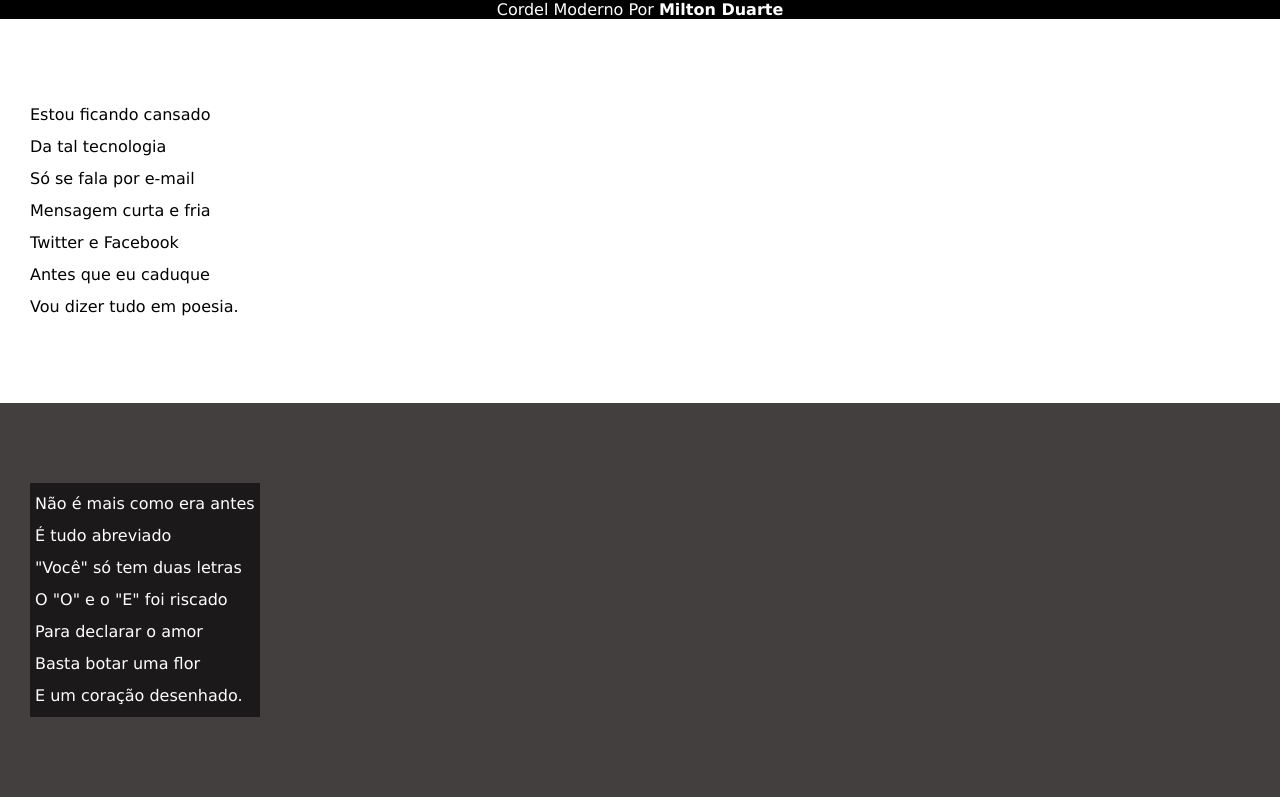
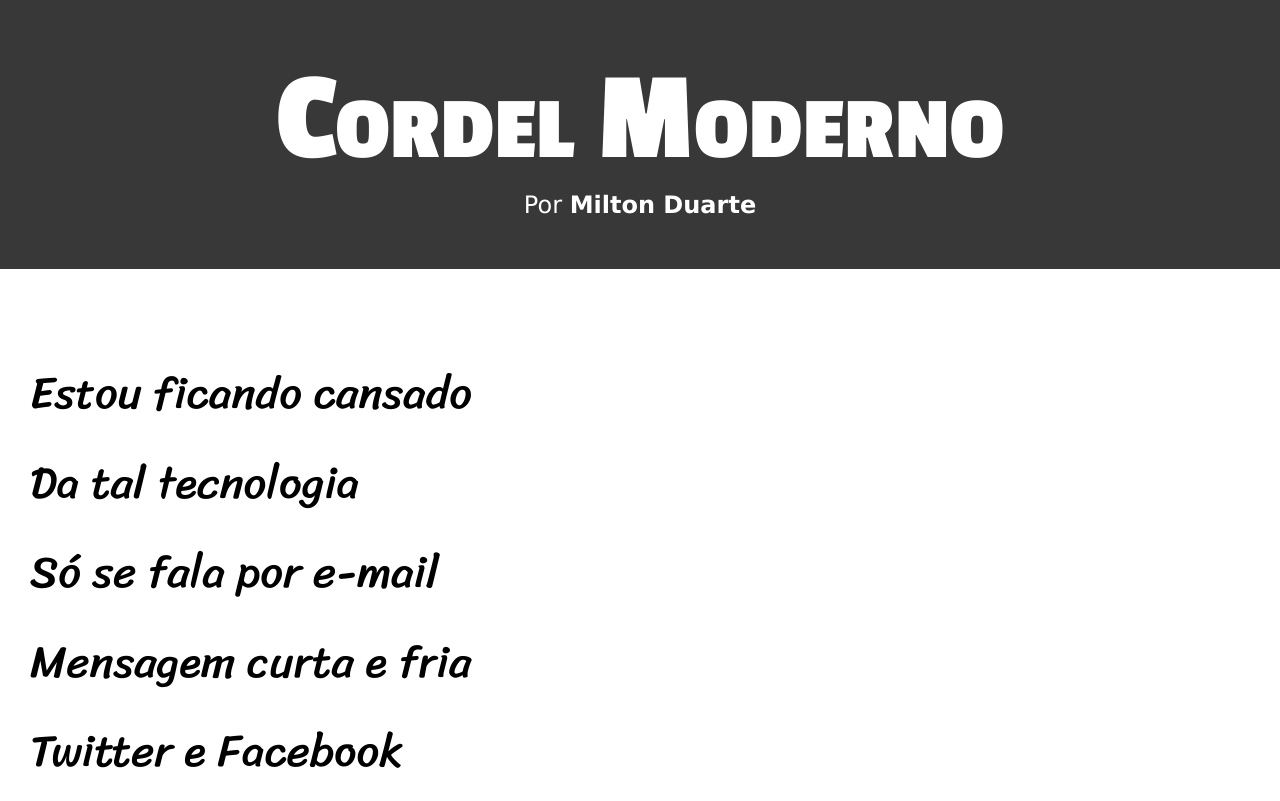
Before and after one commit to silviocastro006/Estudos_HTML-CSS, a plain HTML site: page Módulo 3 de 5/exercicios/desafio12/index.html in a window 1280 px wide. Shown: the top 801 px of the page. Drawn offline with Linux system fonts and the light colour scheme.

Commit message:
Continuação dos estudos

```diff
--- a/Módulo 3 de 5/exercicios/desafio12/estilo/style.css
+++ b/Módulo 3 de 5/exercicios/desafio12/estilo/style.css
@@ -14,6 +14,7 @@
 *{
     margin: 0px;
     padding: 0px;
+    font-size: 1em;
 }
 
 html, body{
@@ -23,7 +24,7 @@ html, body{
 }
 
 header{
-    background-color: black;
+    background-color: rgb(56, 56, 56);
     color: white;
     text-align: center;
 }
@@ -31,18 +32,21 @@ header{
 header > h1{
     padding-top: 50px;
     font-variant: small-caps;
-    font-family: 10vh
+    font-family: var(--fonte2);
+    font-size: 10vw;
 }
 
 header > p{
     padding-bottom: 50px;
-    font-size: 1em;
+    font-size: 1.5em;
 }
+
 
 header a, footer a {
     color: white;
     text-decoration: none;
     font-weight: bolder;
+
 }
 
 header a:hover, footer a:hover{
@@ -54,7 +58,12 @@ section{
     padding-bottom: 10vh;
     line-height: 2em;
     padding-left: 30px;
-    font-family: 3.5vh;
+    font-family: var(--fonte3);
+    font-size: 3.5vw;
+}
+
+section > p{
+    padding-bottom: 2em;
 }
 
 section.normal{
@@ -64,21 +73,37 @@ section.normal{
 
 
 section.imagem{
-    background-color: rgb(68, 63, 63);
+    background-color: rgba(51,51,51);
     color: white;
+    background-size: cover;
+    background-attachment: fixed;
 }
 
 section.imagem > p{
-    background-color: rgba(0, 0, 0, 0.596);
+    background-color: rgba(0, 0, 0, 0.212);
     display: inline-block;
     padding: 5px;
+    text-shadow: 1px 1px black;
+    box-shadow: inset 6px 6px 13px 0px rgba(0, 0, 0, 0.568);
 
+}
+
+section#img01{
+    background-image: url(../imagens/background001.jpg);
+    background-position: right center;
+}
+
+section#img02{
+    background-image: url(../imagens/background002.jpg);
 }
 
 
 footer{
-    background-color: black;
+    background-color: rgb(56, 56, 56);
     color: white;
     text-align: center;
     padding: 10px;
+    font-size: 1.5em;
+    padding: 20px;
+    text-align: center;
 }
--- a/Módulo 3 de 5/exercicios/desafio12/index.html
+++ b/Módulo 3 de 5/exercicios/desafio12/index.html
@@ -8,8 +8,8 @@
 </head>
 <body>
     <header>
-        Cordel Moderno
-        Por <a href="https://www.recantodasletras.com.br/poesias/3186743" target="_blank">Milton Duarte</a>
+        <h1>Cordel Moderno</h1>
+        <p>Por <a href="https://www.recantodasletras.com.br/poesias/3186743" target="_blank">Milton Duarte</a></p>
     </header>
 
     <section class="normal">
@@ -24,7 +24,7 @@
         </p>
     </section>
 
-    <section class="imagem">
+    <section class="imagem" id="img01">
         <p>
             Não é mais como era antes<br>
             É tudo abreviado<br>
@@ -58,7 +58,7 @@
         </p>
     </section>
 
-    <section class="imagem">
+    <section class="imagem" id="img02">
         <p>
             Tenho saudade das cartas<br>
             Escritas com a própria mão<br>
```
